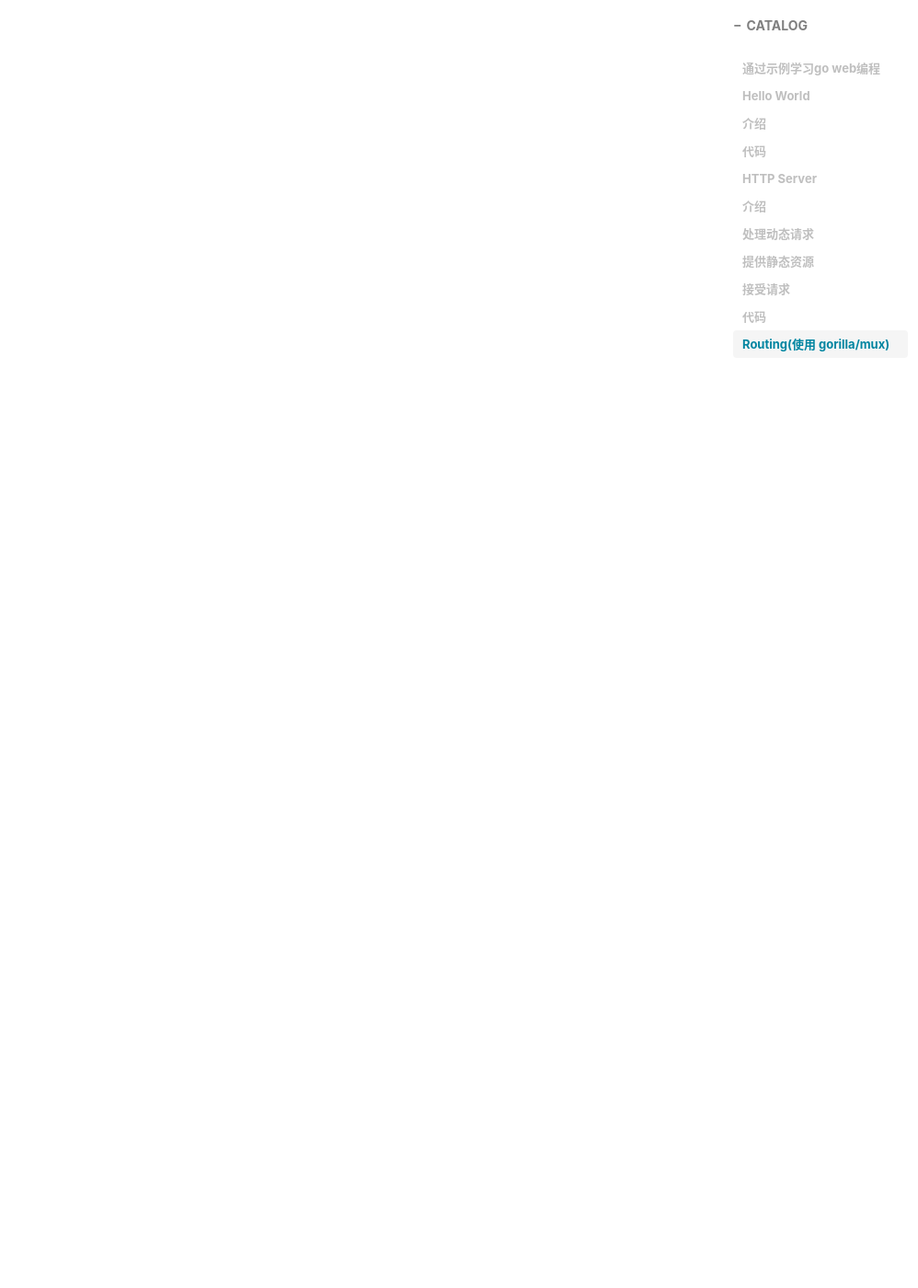
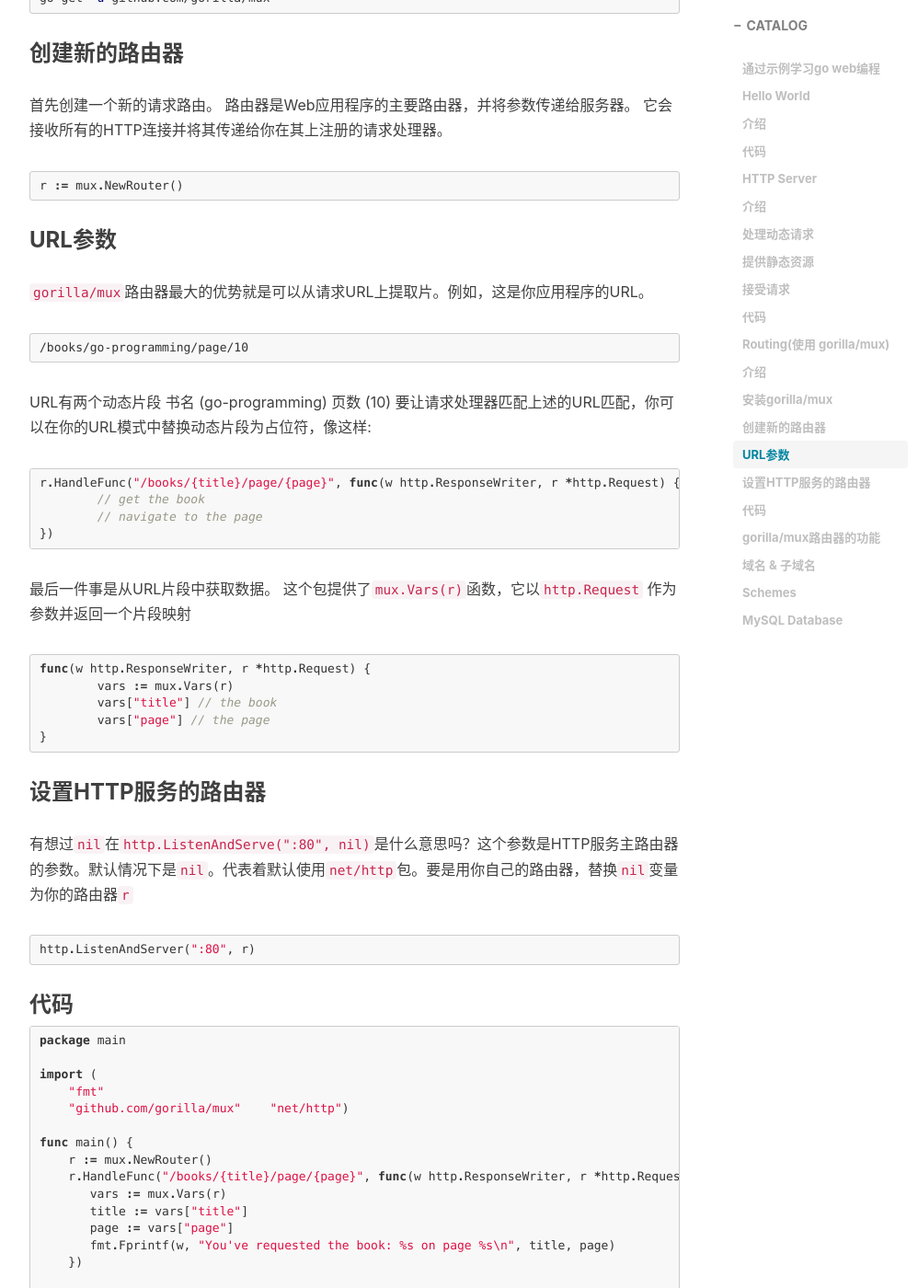
Before and after one commit to liren-sun/liren-sun.github.io, a Jekyll site: the page built from _posts/2023-10-12-跟着示例学go-web.md, in a window 1280 px wide and 1400 px high, scrolled down 3317 px. Shown: the whole window at 92% size, without its empty margins (233-1231 px from the left). Built offline with Jekyll 4.4.1, drawn with Linux system fonts in a browser that asks for light colours; nearby versions of some CDN libraries; comment, search, counter and statistics services are not loaded; some of the changed text lies outside the part shown.

Commit message:
update Routing(使用 gorilla/mux)

````diff
--- a/_posts/2023-10-12-跟着示例学go-web.md
+++ b/_posts/2023-10-12-跟着示例学go-web.md
@@ -98,3 +98,98 @@ func main(){
 
 
 ## Routing(使用 gorilla/mux)
+### 介绍
+Go的`net/http`为HTTP协议提供了很多功能，但是它在如何将复杂的路由请求分割成单个参数上做的不是很好。幸运的是， Go社区中有个非常受欢迎的包，以良好的代码质量而闻名。在这个示例中，你会看到如何使用`gorilla/mux`包来创建携带参数的路由、GET/POST处理和域名限制。
+
+### 安装gorilla/mux
+`gorilla/mux`是一个适配Go默认HTTP路由器的包，它提供了很多功能以提高编写web的生产力。它还与Go默认的请求签名处理器`func (w http.ResponseWriter, r *http.Request)`兼容，因此他可以跟其他HTTP库(比如中间件或现有应有)混合使用。
+```bash
+go get -u github.com/gorilla/mux
+```
+
+### 创建新的路由器
+首先创建一个新的请求路由。 路由器是Web应用程序的主要路由器，并将参数传递给服务器。 它会接收所有的HTTP连接并将其传递给你在其上注册的请求处理器。
+```go
+r := mux.NewRouter()
+```
+
+### URL参数
+`gorilla/mux`路由器最大的优势就是可以从请求URL上提取片。例如，这是你应用程序的URL。
+```bash
+/books/go-programming/page/10
+```
+URL有两个动态片段
+书名 (go-programming)
+页数 (10)
+要让请求处理器匹配上述的URL匹配，你可以在你的URL模式中替换动态片段为占位符，像这样:
+```go
+r.HandleFunc("/books/{title}/page/{page}", func(w http.ResponseWriter, r *http.Request) {
+	// get the book
+	// navigate to the page
+})
+```
+
+最后一件事是从URL片段中获取数据。 这个包提供了`mux.Vars(r)`函数，它以`http.Request`
+作为参数并返回一个片段映射
+```go
+func(w http.ResponseWriter, r *http.Request) {
+	vars := mux.Vars(r)
+	vars["title"] // the book
+	vars["page"] // the page
+}
+```
+
+
+### 设置HTTP服务的路由器
+有想过`nil`在`http.ListenAndServe(":80", nil)`是什么意思吗？这个参数是HTTP服务主路由器的参数。默认情况下是`nil`。代表着默认使用`net/http`包。要是用你自己的路由器，替换`nil`变量为你的路由器`r`
+```go
+http.ListenAndServer(":80", r)
+```
+
+### 代码
+```go
+package main
+
+import (
+    "fmt"
+    "github.com/gorilla/mux"    "net/http")
+
+func main() {
+    r := mux.NewRouter()
+    r.HandleFunc("/books/{title}/page/{page}", func(w http.ResponseWriter, r *http.Request) {
+       vars := mux.Vars(r)
+       title := vars["title"]
+       page := vars["page"]
+       fmt.Fprintf(w, "You've requested the book: %s on page %s\n", title, page)
+    })
+
+    http.ListenAndServe(":80", r)
+}
+```
+
+
+### gorilla/mux路由器的功能
+Methods
+限制请求处理器为特定的HTTP方法
+```go
+```go
+r.HandleFunc("/books/{title}", CreateBook).Methods("POST")
+r.HandleFunc("/books/{title}", ReadBook).Methods("GET")
+r.HandleFunc("/books/{title}", UpdateBook).Methods("PUT")
+r.HandleFunc("/books/{title}", DeleteBook).Methods("DELETE")
+```
+
+### 域名 & 子域名
+限制请求处理器为特定的域名或子域名
+```go
+r.HandleFunc("/books/{title}", BookHandler).Host("www.mybookstore.com")
+```
+
+### Schemes
+限制请求处理器为 http/https
+```go
+r.HandleFunc("/secure", SecureHandler).Schemes("Https")
+r.HandleFunc("/insecure", InsecureHandler).Schemes("Http")
+```
+
+## MySQL Database
````
